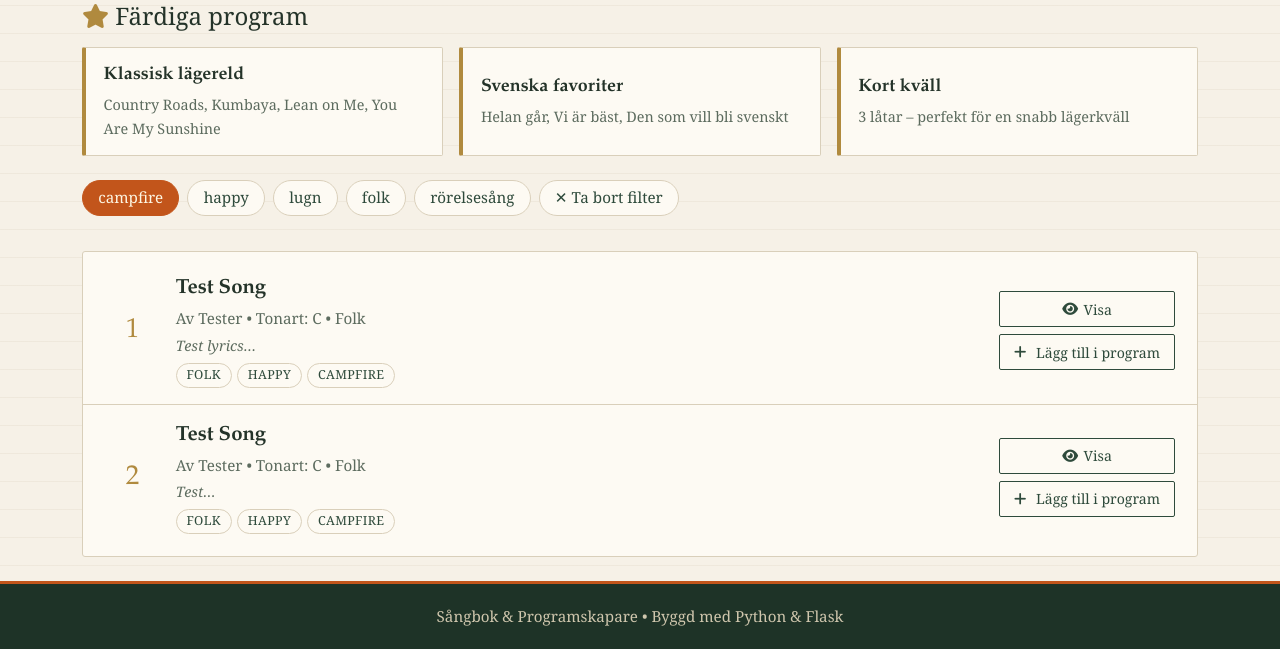
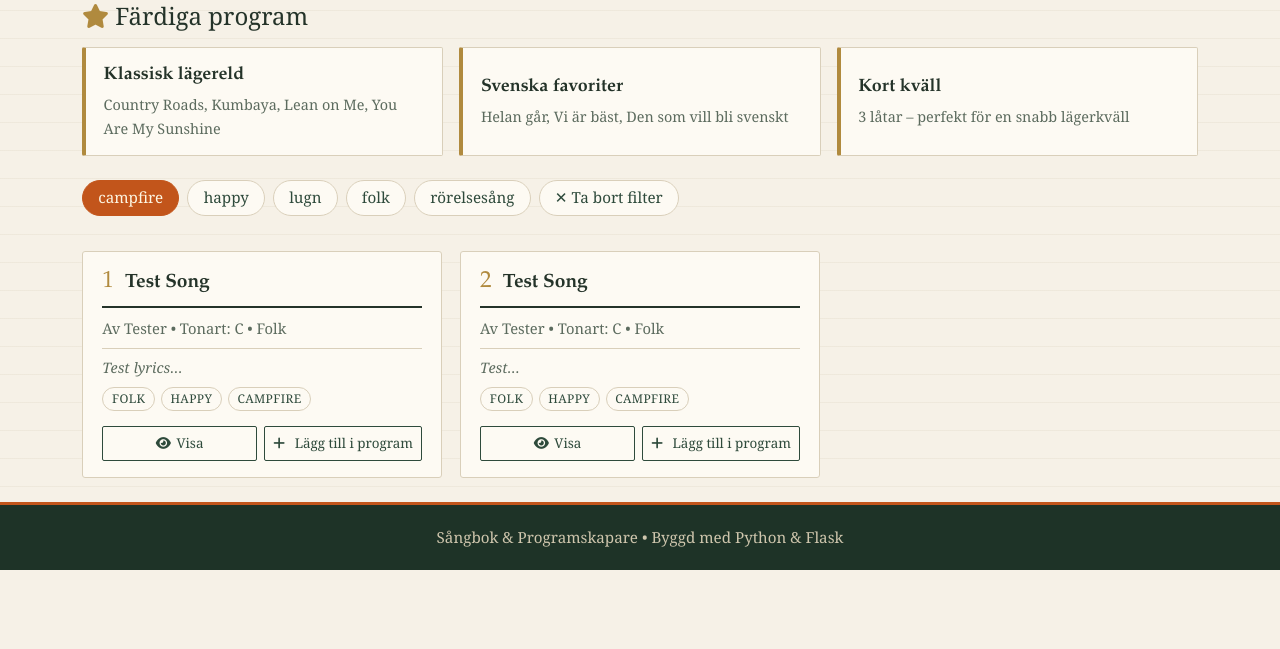
Before and after one commit to EmilUpp/S-ngbokSkapare, a Flask app: a page that uses templates/index.html in a window 1280 px wide. Shown: the part 366-1015 px from the top of the page. After the commit the page ends 936 px from the top, so only its background shows below. Run offline with Flask 3, Linux system fonts and the light colour scheme.

Commit message:
Catalog back to card grid, styled to match the Lagereld design
Co-authored-by: EmilUpp <EmilUpp@users.noreply.github.com>

```diff
--- a/static/style.css
+++ b/static/style.css
@@ -403,6 +403,105 @@ body {
     color: #fdf6e3;
 }
 
+/* ---------- Song card grid ---------- */
+.song-card-grid {
+    display: grid;
+    grid-template-columns: repeat(auto-fill, minmax(300px, 1fr));
+    gap: 1.1rem;
+}
+
+.song-card-eld {
+    background: var(--paper);
+    border: 1px solid var(--line);
+    border-radius: 3px;
+    padding: 1.1rem 1.2rem 1rem;
+    display: flex;
+    flex-direction: column;
+    gap: 0.55rem;
+    transition: transform 0.15s ease, box-shadow 0.15s ease, border-color 0.15s ease;
+}
+
+.song-card-eld:hover {
+    transform: translateY(-3px);
+    box-shadow: 0 8px 20px rgba(36, 51, 41, 0.16);
+    border-color: var(--gold);
+}
+
+.song-card-eld .card-head {
+    display: flex;
+    align-items: baseline;
+    gap: 0.7rem;
+    border-bottom: 2px solid var(--ink);
+    padding-bottom: 0.5rem;
+}
+
+.song-card-eld .number {
+    font-family: var(--font-display);
+    font-size: 1.45rem;
+    color: var(--gold);
+    line-height: 1;
+    flex-shrink: 0;
+}
+
+.song-card-eld .title-link {
+    font-family: var(--font-display);
+    font-size: 1.2rem;
+    font-weight: 700;
+    color: var(--ink);
+    text-decoration: none;
+}
+
+.song-card-eld .title-link:hover {
+    color: var(--ember);
+    text-decoration: underline;
+}
+
+.song-card-eld .meta {
+    color: var(--ink-soft);
+    font-size: 0.92rem;
+}
+
+.song-card-eld .snippet {
+    color: var(--ink-soft);
+    font-size: 0.9rem;
+    font-style: italic;
+    flex-grow: 1;
+    display: -webkit-box;
+    -webkit-line-clamp: 3;
+    -webkit-box-orient: vertical;
+    overflow: hidden;
+    border-top: 1px solid var(--line);
+    padding-top: 0.5rem;
+}
+
+.song-card-eld .entry-tags {
+    display: flex;
+    flex-wrap: wrap;
+    gap: 0.35rem;
+}
+
+.song-card-eld .entry-tags span {
+    font-size: 0.75rem;
+    letter-spacing: 0.03em;
+    text-transform: uppercase;
+    color: var(--pine);
+    border: 1px solid var(--line);
+    padding: 0.12rem 0.55rem;
+    border-radius: 999px;
+}
+
+.song-card-eld .actions {
+    display: flex;
+    gap: 0.45rem;
+    margin-top: 0.35rem;
+}
+
+.song-card-eld .actions .mini-btn {
+    flex: 1;
+    font-size: 0.84rem;
+    padding: 0.42rem 0.5rem;
+}
+
 /* ---------- Empty state ---------- */
 .empty-state {
     text-align: center;
--- a/templates/index.html
+++ b/templates/index.html
@@ -46,15 +46,16 @@
 {% endif %}
 
 {% if songs %}
-<div class="song-index">
+<div class="song-card-grid">
     {% for song in songs %}
-    <article class="song-entry">
-        <div class="number">{{ loop.index }}</div>
-        <div class="main">
+    <article class="song-card-eld">
+        <div class="card-head">
+            <span class="number">{{ loop.index }}</span>
             <a class="title-link" href="{{ url_for('song_detail', song_id=song.id) }}">{{ song.title }}</a>
+        </div>
         <div class="meta">Av {{ song.artist }} &bull; Tonart: {{ song.key }} &bull; {{ song.category }}</div>
         {% if song.lyrics %}
-            <div class="snippet">{{ song.lyrics[:140] }}…</div>
+        <div class="snippet">{{ song.lyrics[:160] }}…</div>
         {% endif %}
         {% if song.tags %}
         <div class="entry-tags">
@@ -63,7 +64,6 @@
             {% endfor %}
         </div>
         {% endif %}
-        </div>
         <div class="actions">
             <a href="{{ url_for('song_detail', song_id=song.id) }}" class="mini-btn">
                 <i class="fa-solid fa-eye"></i> Visa
```
Lines whose indentation alone changed are shown as unchanged.
